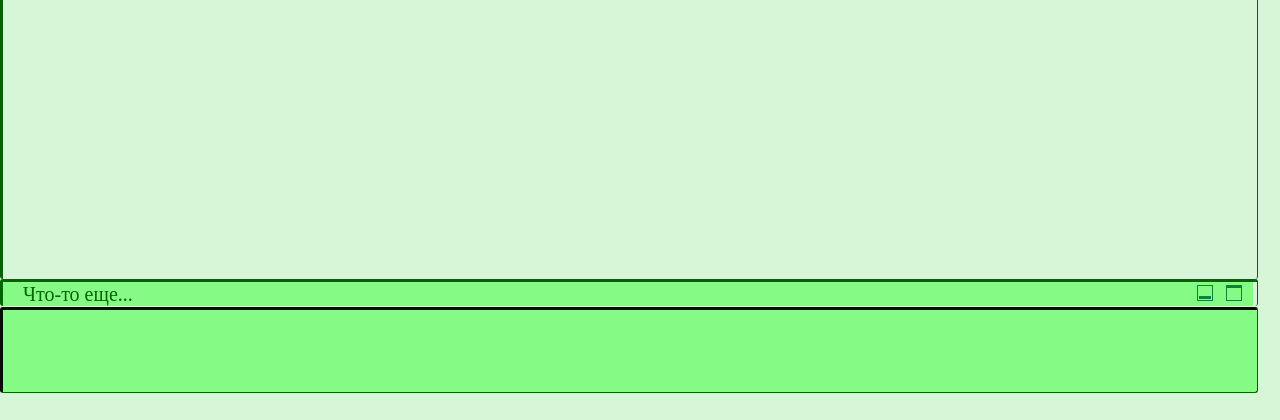
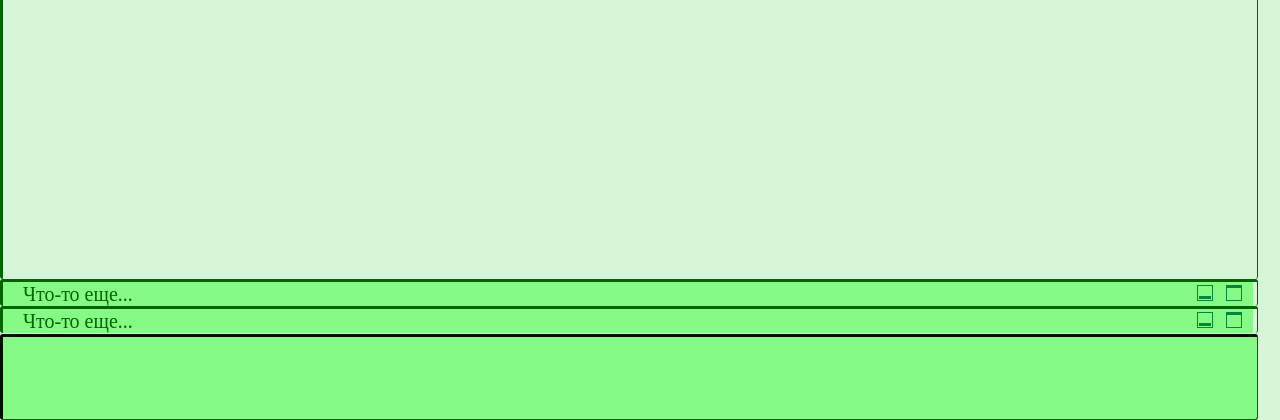
Before and after one commit to chigisheff/components, a PHP site: page /dataop.php in a window 1280 px wide. Shown: the part 381-801 px from the top of the page. Before the commit the page ends 774 px from the top, so only its background shows below. Run offline with PHP 8.4, Linux system fonts and the light colour scheme; data that the repository does not hold is empty.

Commit message:
dayly nightly 26/10/24

```diff
--- a/interface/data_dlg_table_op.php
+++ b/interface/data_dlg_table_op.php
@@ -1,3 +1,5 @@
 <?php
+ob_end_clean();
+$data = filter_input(INPUT_POST, 'data');
 header('Content-Type:application/json');
-$data = json_decode($_POST['array']);
+echo json_encode($data, JSON_UNESCAPED_UNICODE | JSON_UNESCAPED_SLASHES | JSON_NUMERIC_CHECK);
--- a/interface/op_pg_content.php
+++ b/interface/op_pg_content.php
@@ -66,6 +66,7 @@
     </div>
 </div>
 </div>
+
 <div class="content_pad_page_collapsed">
     <div class="head_pg_pad">
         <span>
@@ -74,6 +75,17 @@
         <div class="menu_pad_op">
             <button type="button" id="collaps2" disabled><img src="img/collapse.v1.png" alt="Свернуть"/></button>
             <button id="expand2"><img src="img/expand.v1.png" alt="Развернуть"/></button>
+        </div>
+    </div>
+</div>
+<div class="content_pad_page_collapsed">
+    <div class="head_pg_pad">
+        <span>
+            Что-то еще...
+        </span>
+        <div class="menu_pad_op">
+            <button type="button" id="collaps3" disabled><img src="img/collapse.v1.png" alt="Свернуть"/></button>
+            <button id="expand3"><img src="img/expand.v1.png" alt="Развернуть"/></button>
         </div>
     </div>
 </div>
@@ -129,8 +141,7 @@
         }
         $('#select_dlg option:first').prop('selected',true);
     });
-    $(function(){
-        $("#f_el_list").submit(function(){
+    $("#f_el_list").click(function(){
         const arr2string = unputcontent.join(' ');
         var formData = {
             "#element_cod":$("#element_cod").val(),
@@ -142,7 +153,7 @@
     $.ajax({
         url:'interface/data_dlg_table_op.php',
         type:'POST',
-            data:JSON.stringify(arr2string),
+        data:JSON.stringify(formData),
         contentType: 'application/json',
         success: function(res){
             alert(res);
@@ -153,5 +164,5 @@
     });
     return false;
     });
-    });
+
 </script>
--- a/interface/pg_head.php
+++ b/interface/pg_head.php
@@ -1,7 +1,10 @@
 <div class="H_d">
 <?php $domen= $_SERVER['REQUEST_SCHEME'] . "://". $_SERVER['HTTP_HOST'] ."/";?>
     <div class="logo_s"><a href="<?php echo $domen;?>"><img src="img/logos.png"></a></div>
-    <div class="head_prod"> <a href="<?php echo $domen;?>"> Список компонентов </a> </div>
+    <div class="head_prod">
+        <a href="<?php echo $domen;?>"> Список компонентов </a>&nbsp;
+        <a href="<?php echo $domen;?>/dataop.php"> Отладочная</a>
+    </div>
     <?php include_once 'glob_menu.php'; ?>
 </div>
 
```
Lines whose indentation alone changed are shown as unchanged.
